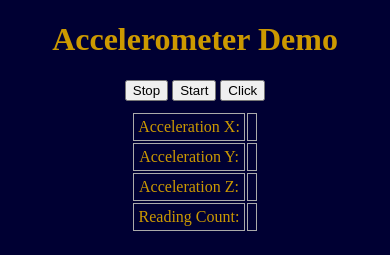
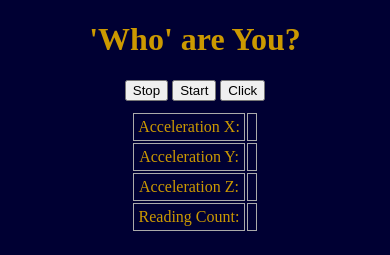
Before and after one commit to grizzlyMonster/TestApp1, a plain HTML site: page www/index.html in a window 390 px wide. Shown: the top 255 px of the page. Drawn offline with Linux system fonts and the light colour scheme.

Commit message:
Version 0.17

```diff
--- a/www/index.html
+++ b/www/index.html
@@ -26,6 +26,7 @@
 		var number = 1 + Math.floor(Math.random() * 12);
                $("#myImage").attr('src','img/' + number + '.jpg');
 				alert("You are " + character[number]);
+				ClickImage();
             }
 
             // Error
@@ -54,7 +55,7 @@
 	</style>
   </head>
   <div id='container'>
-   <h1>Accelerometer Demo</h1>
+   <h1>'Who' are You?</h1>
 
     <div>
     <button onclick="stopWatch();">Stop</button>
```
